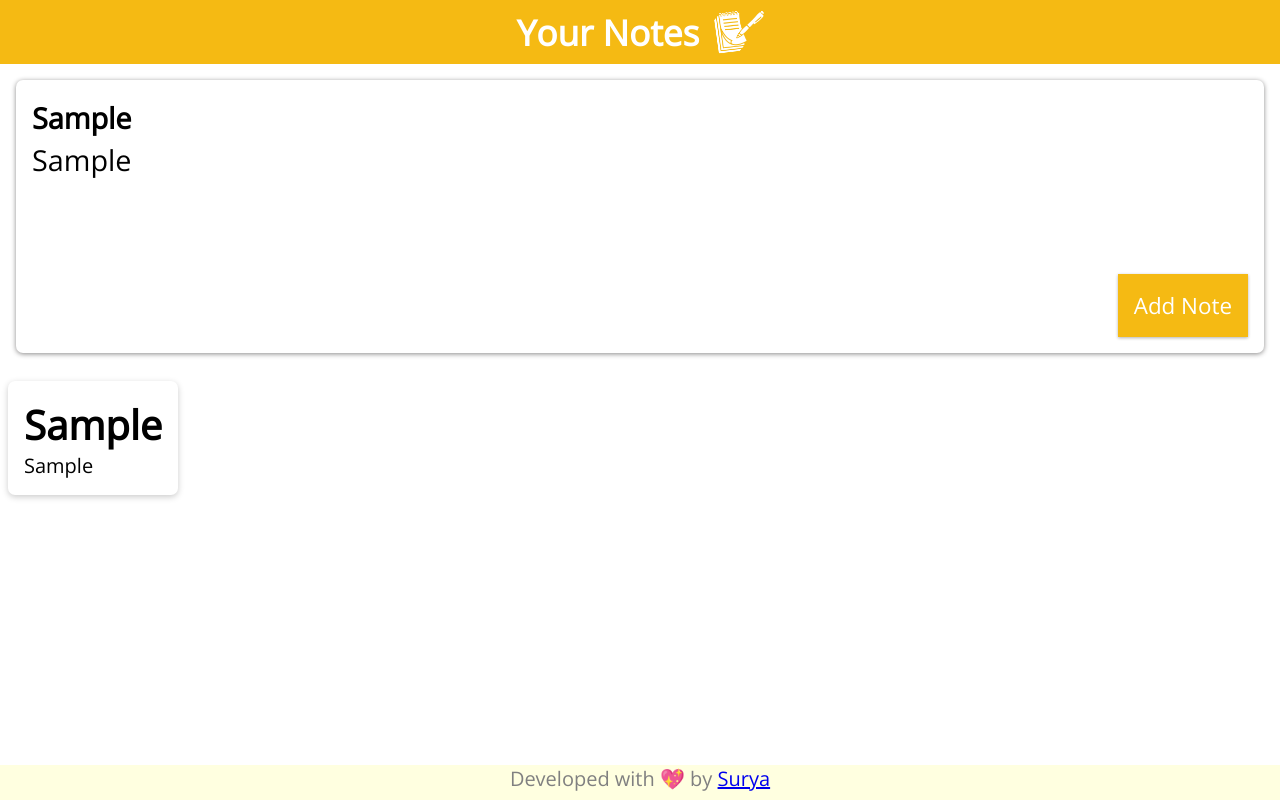
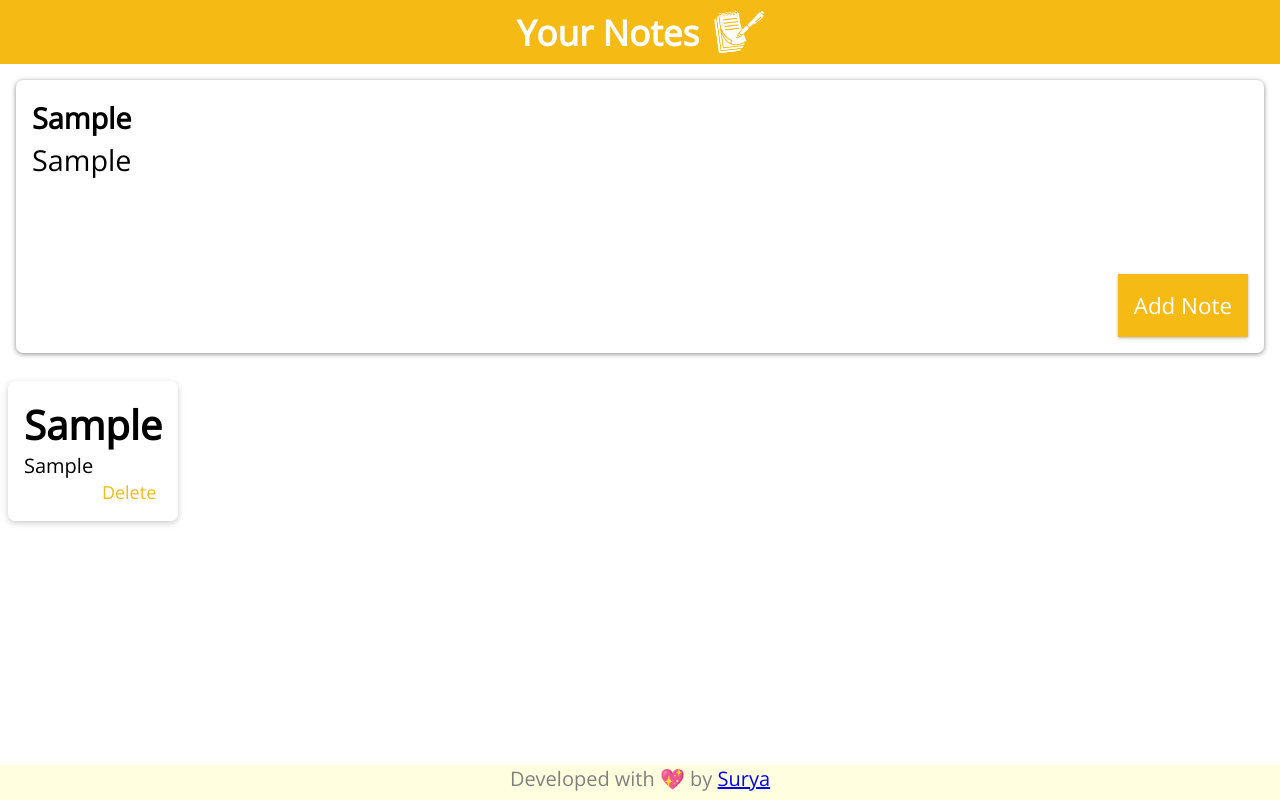
Before and after one commit to Surya-Kumar-03/Notes-App, a React (Create React App) app: page / in a window 1280 px wide. Both pictures are taken after typing "Sample", "Sample" into the empty fields and a click on the button "Add Note". Built offline with nearby package versions, Linux system fonts and the light colour scheme.

Commit message:
Created Delete Button

```diff
--- /dev/null
+++ b/src/components/DeleteButton.jsx
@@ -0,0 +1,10 @@
+import React from "react";
+import "../css/deletebutton.css"
+
+function DeleteButton() {
+    return (
+        <button className="delete-btn">Delete</button>
+    )
+}
+
+export default DeleteButton;
--- a/src/components/Note.jsx
+++ b/src/components/Note.jsx
@@ -1,11 +1,13 @@
 import React from "react";
 import "../css/note.css";
+import DeleteButton from "./DeleteButton";
 
 function Note(props) {
   return (
     <div className="note">
       <h1>{props.title}</h1>
       <p>{props.content}</p>
+      <DeleteButton/>
     </div>
   );
 }
--- /dev/null
+++ b/src/css/deletebutton.css
@@ -0,0 +1,9 @@
+.delete-btn {
+  font-family: "Open Sans", sans-serif;
+  font-size: large;
+  color: #f5ba13;
+  background-color: white;
+  cursor: pointer;
+  border: none;
+  float: right;
+}
```
